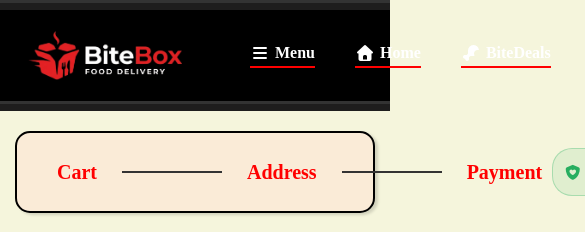
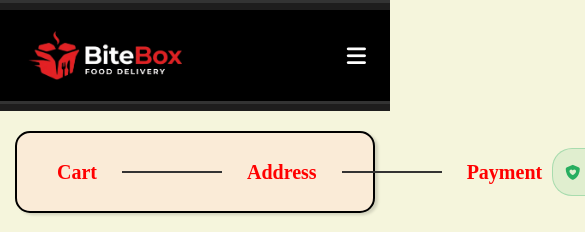
Before and after one commit to nidhishkuduva/bitebox, a plain HTML site: page cart.html in a window 390 px wide. Shown: the top 232 px of the page, 585 px wide, since content can reach past the window. Drawn offline with Linux system fonts and the light colour scheme.

Commit message:
made all pages navbar responsive

```diff
--- a/bitedeals.css
+++ b/bitedeals.css
@@ -282,8 +282,8 @@ footer {
     color: red;
 }
 
-footer a{
-    color:#ccc;
+footer a {
+    color: #ccc;
     text-decoration: none;
 }
 
@@ -308,3 +308,48 @@ footer a:hover {
     border-top: 1px solid #333;
     font-size: 14px;
 }
+
+#menu-btn {
+    visibility: hidden;
+}
+
+@media (max-width: 700px) {
+    #menu-btn {
+        display: block;
+        visibility: visible;
+        font-size: 22px;
+        background: none;
+        border: none;
+        color: white;
+        cursor: pointer;
+        margin-left: auto;
+    }
+
+    nav ul {
+        display: none;
+        flex-direction: column;
+        position: absolute;
+        top: 70px;
+        left: 0px;
+        width: 100%;
+        background-color: black;
+        text-align: center;
+        padding: 10px;
+        border-radius: 5px;
+        max-height: 75vh;
+        overflow-y: auto;
+    }
+
+    nav ul li {
+        padding: 2px;
+        margin: 2px 0px;
+    }
+
+    nav ul.show {
+        display: flex;
+    }
+
+    #menuIcon {
+        display: block;
+    }
+}
--- a/cart.css
+++ b/cart.css
@@ -292,3 +292,49 @@ footer a:hover {
     border-top: 1px solid #333;
     font-size: 14px;
 }
+
+
+#menu-btn {
+    visibility: hidden;
+}
+
+@media (max-width: 700px) {
+    #menu-btn {
+        display: block;
+        visibility: visible;
+        font-size: 22px;
+        background: none;
+        border: none;
+        color: white;
+        cursor: pointer;
+        margin-left: auto;
+    }
+
+    nav ul {
+        display: none;
+        flex-direction: column;
+        position: absolute;
+        top: 70px;
+        left: 0px;
+        width: 100%;
+        background-color: black;
+        text-align: center;
+        padding: 10px;
+        border-radius: 5px;
+        max-height: 75vh;
+        overflow-y: auto;
+    }
+
+    nav ul li {
+        padding: 2px;
+        margin: 2px 0px;
+    }
+
+    nav ul.show {
+        display: flex;
+    }
+
+    #menuIcon {
+        display: block;
+    }
+}
--- a/cart.html
+++ b/cart.html
@@ -20,25 +20,18 @@
             </div>
             <nav>
                 <div class="navigation">
-                    <a href="index.html"><img src="../bitebox/Images/biteboxlogo.png" alt="Bitebox Logo" /></a>
-                    <ul>
-                        <li class="temp">
-                            <a href="./menu.html"><i class="fa-solid fa-bars"></i> Menu</a>
-                        </li>
-                        <li class="temp">
-                            <a href="./index.html"><i class="fa-solid fa-house"></i> Home</a>
-                        </li>
-                        <li class="temp">
-                            <a href="./bitedeals.html"><i class="fa-solid fa-drumstick-bite"></i> BiteDeals</a>
-                        </li>
-                        <li class="temp">
-                            <a href="./cart.html"><i class="fa-solid fa-cart-arrow-down"></i> Cart</a>
-                        </li>
-                        <li class="temp">
-                            <a href="./login.html"><i class="fa-solid fa-arrow-right-to-bracket"></i> Login</a>
-                        </li>
-                    </ul>
-                </div>
+                <a href="index.html"><img src="../bitebox/Images/biteboxlogo.png" alt="Bitebox Logo"></a>
+                <button id="menu-btn" onclick="toggleMenu()">
+                    <i id="menuIcon" class="fa-solid fa-bars"></i>
+                </button>
+                <ul id="navMenu">
+                    <li class="temp"><a href="./menu.html"><i class="fa-solid fa-bars"></i> Menu</a></li>
+                    <li class="temp"><a href="./index.html"><i class="fa-solid fa-house"></i> Home</a></li>
+                    <li class="temp"><a href="./bitedeals.html"><i class="fa-solid fa-drumstick-bite"></i> BiteDeals</a></li>
+                    <li class="temp"><a href="./cart.html"><i class="fa-solid fa-cart-arrow-down"></i> Cart</a></li>
+                    <li class="temp"><a href="./login.html"><i class="fa-solid fa-arrow-right-to-bracket"></i> Login</a></li>
+                </ul>
+            </div>
             </nav>
             <div class="tempdiv">
                 <hr style="padding-bottom: 7px" />
@@ -144,5 +137,6 @@
                 <p>© 2026 Bitebox. All rights reserved.</p>
             </div>
         </footer>
+        <script src="script.js"></script>
     </body>
 </html>
--- a/login.css
+++ b/login.css
@@ -210,3 +210,49 @@ footer a:hover {
     border-top: 1px solid #333;
     font-size: 14px;
 }
+
+
+#menu-btn {
+    visibility: hidden;
+}
+
+@media (max-width: 700px) {
+    #menu-btn {
+        display: block;
+        visibility: visible;
+        font-size: 22px;
+        background: none;
+        border: none;
+        color: white;
+        cursor: pointer;
+        margin-left: auto;
+    }
+
+    nav ul {
+        display: none;
+        flex-direction: column;
+        position: absolute;
+        top: 70px;
+        left: 0px;
+        width: 100%;
+        background-color: black;
+        text-align: center;
+        padding: 10px;
+        border-radius: 5px;
+        max-height: 75vh;
+        overflow-y: auto;
+    }
+
+    nav ul li {
+        padding: 2px;
+        margin: 2px 0px;
+    }
+
+    nav ul.show {
+        display: flex;
+    }
+
+    #menuIcon {
+        display: block;
+    }
+}
--- a/menu.css
+++ b/menu.css
@@ -241,3 +241,49 @@ footer a:hover {
     border-top: 1px solid #333;
     font-size: 14px;
 }
+
+
+#menu-btn {
+    visibility: hidden;
+}
+
+@media (max-width: 700px) {
+    #menu-btn {
+        display: block;
+        visibility: visible;
+        font-size: 22px;
+        background: none;
+        border: none;
+        color: white;
+        cursor: pointer;
+        margin-left: auto;
+    }
+
+    nav ul {
+        display: none;
+        flex-direction: column;
+        position: absolute;
+        top: 70px;
+        left: 0px;
+        width: 100%;
+        background-color: black;
+        text-align: center;
+        padding: 10px;
+        border-radius: 5px;
+        max-height: 75vh;
+        overflow-y: auto;
+    }
+
+    nav ul li {
+        padding: 2px;
+        margin: 2px 0px;
+    }
+
+    nav ul.show {
+        display: flex;
+    }
+
+    #menuIcon {
+        display: block;
+    }
+}
--- a/register.css
+++ b/register.css
@@ -206,3 +206,49 @@ footer a:hover {
     border-top: 1px solid #333;
     font-size: 14px;
 }
+
+
+#menu-btn {
+    visibility: hidden;
+}
+
+@media (max-width: 700px) {
+    #menu-btn {
+        display: block;
+        visibility: visible;
+        font-size: 22px;
+        background: none;
+        border: none;
+        color: white;
+        cursor: pointer;
+        margin-left: auto;
+    }
+
+    nav ul {
+        display: none;
+        flex-direction: column;
+        position: absolute;
+        top: 70px;
+        left: 0px;
+        width: 100%;
+        background-color: black;
+        text-align: center;
+        padding: 10px;
+        border-radius: 5px;
+        max-height: 75vh;
+        overflow-y: auto;
+    }
+
+    nav ul li {
+        padding: 2px;
+        margin: 2px 0px;
+    }
+
+    nav ul.show {
+        display: flex;
+    }
+
+    #menuIcon {
+        display: block;
+    }
+}
```
Also changed, not shown: bitedeals.html (+5 -1 lines), index.html (+0 -1 lines), login.html (+4 -1 lines), menu.html (+13 -19 lines), register.html (+5 -1 lines).
